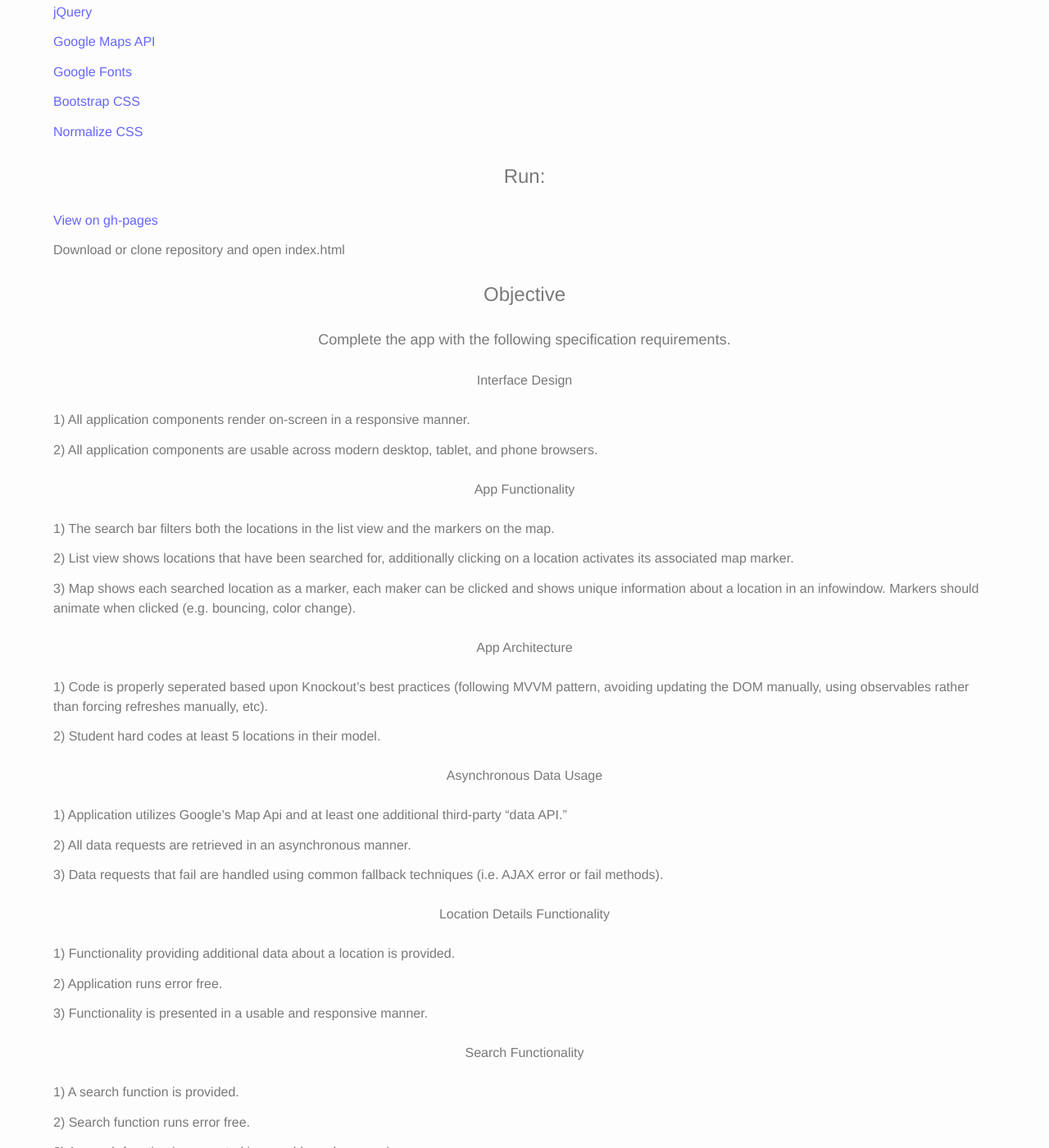
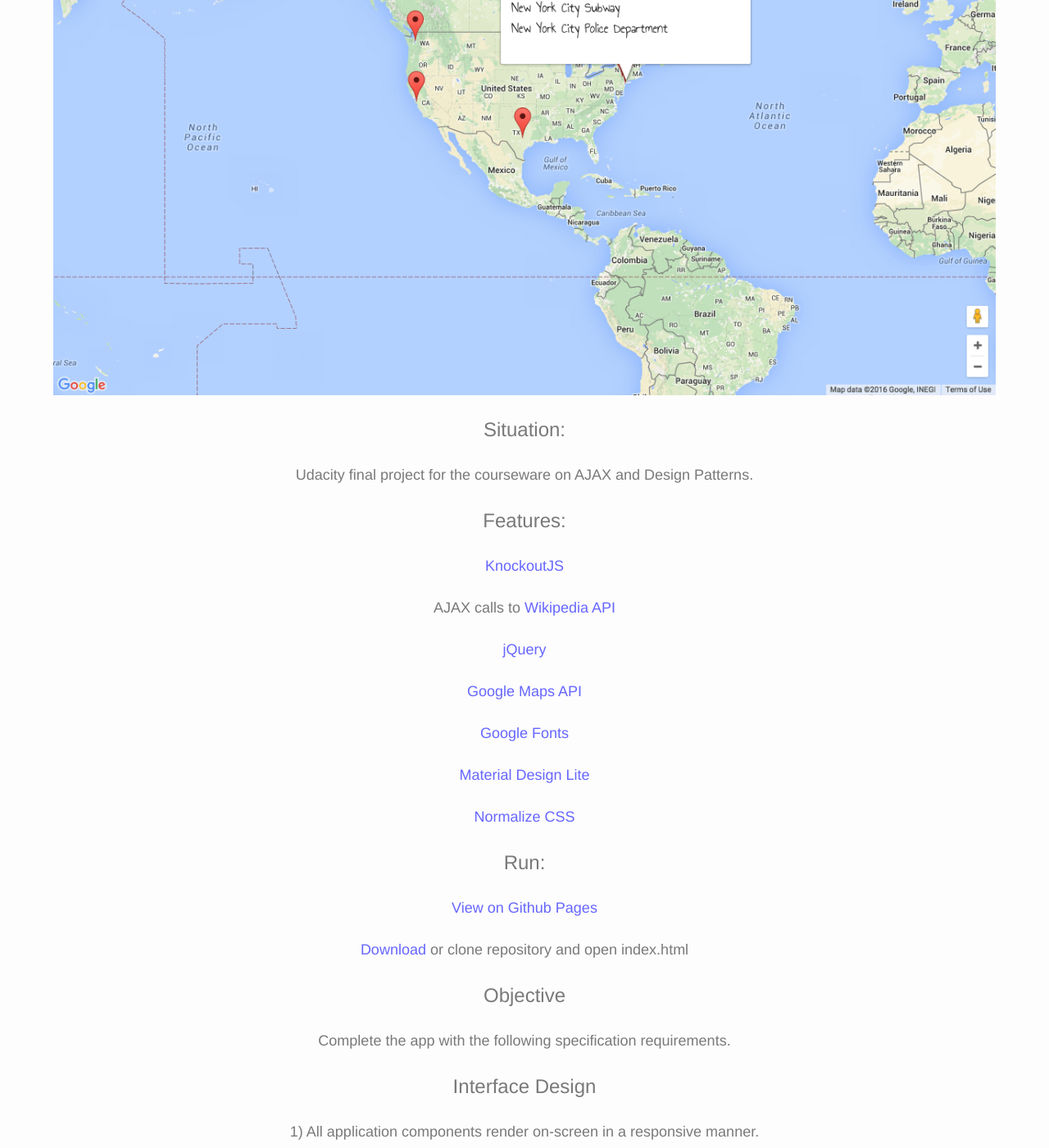
Before and after one commit to jaroot32/jonathanRootPortfolio, a Jekyll site: the page built from _posts/project/2015-11-17-KnockoutNeighborhood.markdown, in a window 1280 px wide and 1400 px high, scrolled down 829 px. Shown: the whole window at 82% size. Built offline with Jekyll 4.4.1, drawn with Linux system fonts in a browser that asks for light colours; nearby versions of some CDN libraries; a style sheet for code colours, icons or effects is not loaded.

```diff
--- a/_posts/project/2015-11-17-KnockoutNeighborhood.markdown
+++ b/_posts/project/2015-11-17-KnockoutNeighborhood.markdown
@@ -4,111 +4,110 @@
 date:   2015-11-17 23:13:02
 categories: project
 featured: true
-featured_image: "/images/Neighborhood.png"
+featured_image: "/images/My-Neighborhood-Map.png"
 ---
 
 ## Situation:
 
-Udacity final project for the courseware on AJAX and Design Patterns.
+###Udacity final project for the courseware on AJAX and Design Patterns.
 
 ## Features:
 
-[KnockoutJS](http://knockoutjs.com/)
+###[KnockoutJS](http://knockoutjs.com/)
 
-AJAX calls to [Wikipedia API](https://www.mediawiki.org/wiki/MediaWiki)
+###AJAX calls to [Wikipedia API](https://www.mediawiki.org/wiki/MediaWiki)
 
-[jQuery](https://jquery.com/)
+###[jQuery](https://jquery.com/)
 
-[Google Maps API](https://developers.google.com/maps/?hl=en)
+###[Google Maps API](https://developers.google.com/maps/?hl=en)
 
-[Google Fonts](https://www.google.com/fonts)
+###[Google Fonts](https://www.google.com/fonts)
 
-[Bootstrap CSS](http://getbootstrap.com/)
+###[Material Design Lite](http://www.getmdl.io/)
 
-[Normalize CSS](https://necolas.github.io/normalize.css/)
+###[Normalize CSS](https://necolas.github.io/normalize.css/)
 
 
 ## Run:
 
-[View on gh-pages](http://jaroot32.github.io/movingApp/)
+###[View on Github Pages](http://jaroot32.github.io/movingApp/)
 
-Download or clone repository and open index.html
+###[Download](https://github.com/jaroot32/movingApp) or clone repository and open index.html
 
 ## Objective
 
 ### Complete the app with the following specification requirements.
 
-#### Interface Design
+## Interface Design
 
-1) All application components render on-screen in a responsive manner.
+###1) All application components render on-screen in a responsive manner.
 
-2) All application components are usable across modern desktop, tablet, and phone browsers.
+###2) All application components are usable across modern desktop, tablet, and phone browsers.
 
-#### App Functionality
+## App Functionality
 
-1) The search bar filters both the locations in the list view and the markers on the map.
+###1) The search bar filters both the locations in the list view and the markers on the map.
 
-2) List view shows locations that have been searched for, additionally clicking on a location activates its associated map marker.
+###2) List view shows locations that have been searched for, additionally clicking on a location activates its associated map marker.
 
-3) Map shows each searched location as a marker, each maker can be clicked and shows unique information about a location in an infowindow.  Markers should animate when clicked (e.g. bouncing, color change).
+###3) Map shows each searched location as a marker, each maker can be clicked and shows unique information about a location in an infowindow.  Markers should animate when clicked (e.g. bouncing, color change).
 
-#### App Architecture
+## App Architecture
 
-1) Code is properly seperated based upon Knockout's best practices (following MVVM pattern,
-avoiding updating the DOM manually, using observables rather than forcing refreshes manually, etc).
+###1) Code is properly seperated based upon Knockout's best practices (following MVVM pattern, avoiding updating the DOM manually, using observables rather than forcing refreshes manually, etc).
 
-2) Student hard codes at least 5 locations in their model.
+###2) Student hard codes at least 5 locations in their model.
 
-#### Asynchronous Data Usage
+## Asynchronous Data Usage
 
-1) Application utilizes Google's Map Api and at least one additional third-party "data API."
+###1) Application utilizes Google's Map Api and at least one additional third-party "data API."
 
-2) All data requests are retrieved in an asynchronous manner.
+###2) All data requests are retrieved in an asynchronous manner.
 
-3) Data requests that fail are handled using common fallback techniques (i.e. AJAX error or fail methods).
+###3) Data requests that fail are handled using common fallback techniques (i.e. AJAX error or fail methods).
 
-#### Location Details Functionality
+## Location Details Functionality
 
-1) Functionality providing additional data about a location is provided.
+###1) Functionality providing additional data about a location is provided.
 
-2) Application runs error free.
+###2) Application runs error free.
 
-3) Functionality is presented in a usable and responsive manner.
+###3) Functionality is presented in a usable and responsive manner.
 
-#### Search Functionality
+## Search Functionality
 
-1) A search function is provided.
+###1) A search function is provided.
 
-2) Search function runs error free.
+###2) Search function runs error free.
 
-3) A search function is presented in a usable and responsive manner.
+###3) A search function is presented in a usable and responsive manner.
 
-#### List View Functionality
+## List View Functionality
 
-1) A "list view", or some other variation of browsing the content (beyond search/map) is provided.
+###1) A "list view", or some other variation of browsing the content (beyond search/map) is provided.
 
-2) List view functionality runs error free.
+###2) List view functionality runs error free.
 
-3) A "list view", or some other variation of browsing the content (beyond search/map) is presented in a usable and responsive manner.
+###3) A "list view", or some other variation of browsing the content (beyond search/map) is presented in a usable and responsive manner.
 
-#### Code Quality
+## Code Quality
 
-1) Code is ready for personal review and neatly formatted.
+###1) Code is ready for personal review and neatly formatted.
 
-#### Comments
+## Comments
 
-1) Comments are present and effectively explain longer code procedures.
+###1) Comments are present and effectively explain longer code procedures.
 
-#### Documentation
+## Documentation
 
-1) A README file is included detailing all steps required to run the application.
+###1) A README file is included detailing all steps required to run the application.
 
 
 ## Attribution:
 
-Special thanks to Matt Prather for his mentorship on the [Udacity Forum](https://discussions.udacity.com/t/filtering-google-maps-markers-with-list-view/34660/9)
+###Special thanks to Matt Prather for his mentorship on the [Udacity Forum](https://discussions.udacity.com/t/filtering-google-maps-markers-with-list-view/34660/9)
 
-Menu code is partially from the P6 feedreader project.
+###Menu code is partially from the P6 feedreader project.
 
 
 ##Script.JS the main js file for the program
--- a/_posts/project/2016-01-11-PSDtoBootstrap.markdown
+++ b/_posts/project/2016-01-11-PSDtoBootstrap.markdown
@@ -20,7 +20,7 @@
 
 ##Run:
 
-#[View on gh-pages](http://jaroot32.github.io/MechanixSite/)
+###[View on Github Pages](http://jaroot32.github.io/MechanixSite/)
 
 ###or [Download](https://github.com/jaroot32/MechanixSite)
 
```
Also changed, not shown: _posts/project/2015-11-21-Bootstrap.markdown (+4 -3 lines), images/My-Neighborhood-Map.png (added), images/Neighborhood.png (deleted).
